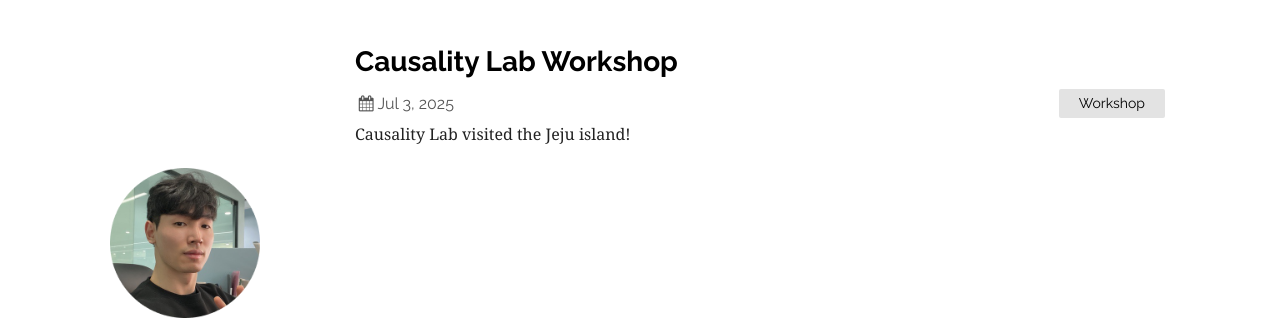
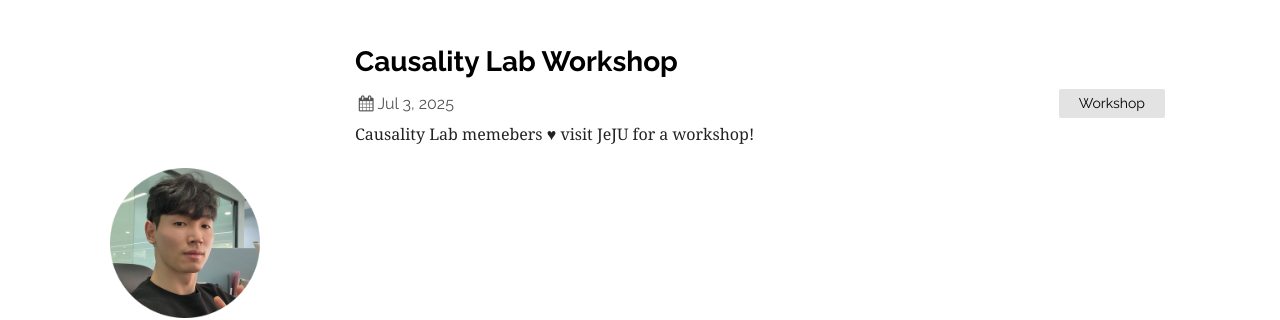
Before and after one commit to MinwooPark96/minwoopark96.github.com, a Jekyll site: the page built from _posts/2025-07-03-CausalityLab Workshop.html, in a window 1280 px wide and 994 px high. Shown: the top 320 px of the window. Built offline with Jekyll 4.4.1, drawn with Linux system fonts in a browser that asks for light colours.

Commit message:
Update post

```diff
--- a/_posts/2025-07-03-CausalityLab Workshop.html
+++ b/_posts/2025-07-03-CausalityLab Workshop.html
@@ -5,10 +5,10 @@ date:   2025-07-03
 categories: Workshop
 ---
 
-Causality Lab visited the Jeju island!
+Causality Lab memebers ♥ visit JeJU for a workshop!
 
-<!-- <div id="pdf" style="height: 800px;"></div>
+<div id="png" style="height: 800px;"></div>
 <script src="/pdfobject.min.js"></script>
 <script>
-PDFObject.embed("https://minwoopark96.github.io/paper/sac_poster.pdf", "#pdf");
-</script> -->
+  <img src="https://minwoopark96.github.io/assets/CausalityLab.PNG" alt="SAC Poster" style="height: 100%; width: auto; display: block; margin: 0 auto;" />
+</script>
```
Also changed, not shown: 1 other file.
